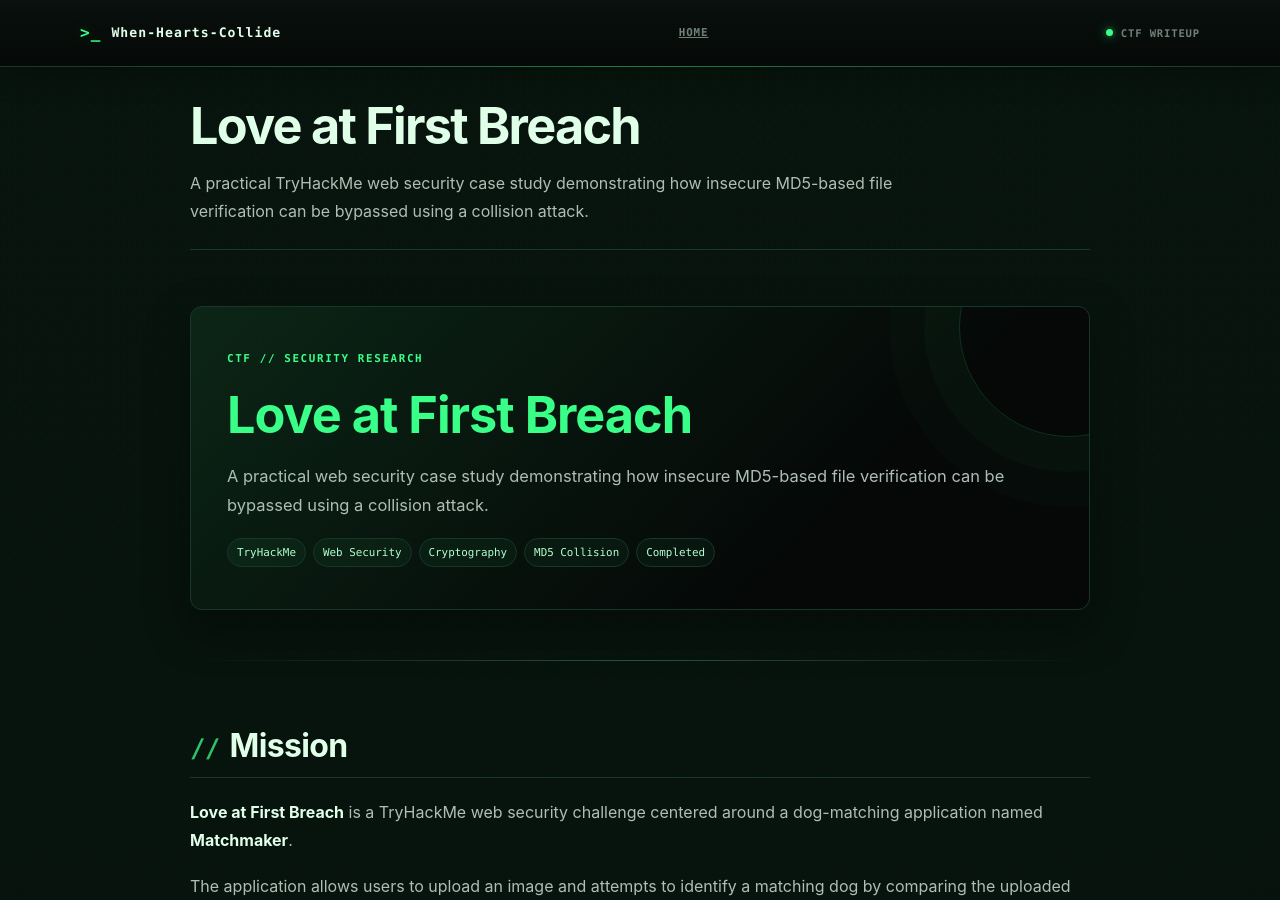
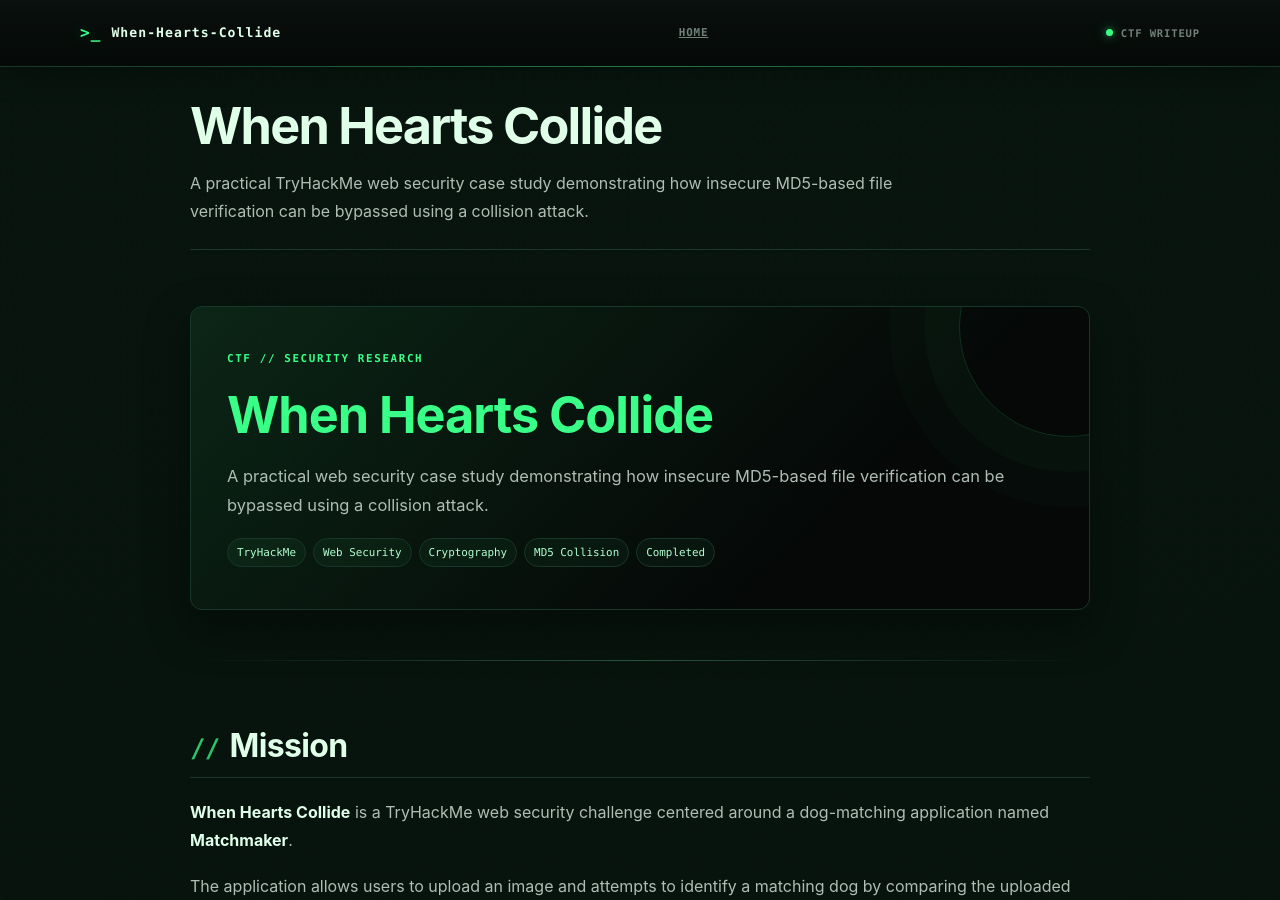
Before and after one commit to anurag-rvnkr1/When-Hearts-Collide-TryHackMe-Walkthrough, a Jekyll site: the page built from docs/index.md, in a window 1280 px wide and 900 px high. Built offline with Jekyll 4.4.1, drawn with Linux system fonts in a browser that asks for light colours; some of the changed text lies outside the part shown.

Commit message:
Rename case study from 'Love at First Breach' to 'When Hearts Collide'

```diff
--- a/docs/index.md
+++ b/docs/index.md
@@ -1,12 +1,12 @@
 ---
 layout: default
-title: "Love at First Breach"
+title: "When Hearts Collide"
 description: "A practical TryHackMe web security case study demonstrating how insecure MD5-based file verification can be bypassed using a collision attack."
 ---
 
 <div class="ctf-hero">
 
-  <h1>Love at First Breach</h1>
+  <h1>When Hearts Collide</h1>
 
   <p>
     A practical web security case study demonstrating how insecure MD5-based
@@ -29,7 +29,7 @@ description: "A practical TryHackMe web security case study demonstrating how in
 
 ## Mission
 
-**Love at First Breach** is a TryHackMe web security challenge centered around a dog-matching application named **Matchmaker**.
+**When Hearts Collide** is a TryHackMe web security challenge centered around a dog-matching application named **Matchmaker**.
 
 The application allows users to upload an image and attempts to identify a matching dog by comparing the uploaded file's **MD5 hash** against stored hashes.
 
@@ -68,7 +68,7 @@ Flag Captured
 
   <div class="ctf-card">
     <div class="ctf-card-title">Challenge</div>
-    <div class="ctf-card-value">Love at First Breach</div>
+    <div class="ctf-card-value">When Hearts Collide</div>
   </div>
 
   <div class="ctf-card">
@@ -678,7 +678,7 @@ A verification mechanism should not assume that attacker-controlled data is trus
 
 # Conclusion
 
-**Love at First Breach** is a compact demonstration of how cryptographic weaknesses can directly affect web application security.
+**When Hearts Collide** is a compact demonstration of how cryptographic weaknesses can directly affect web application security.
 
 The documented attack path consisted of:
 
@@ -712,7 +712,7 @@ From a defensive perspective, the appropriate response is to use modern collisio
 
 For the complete detailed documentation, including the full methodology, technical analysis, evidence references, root-cause analysis, and mitigation discussion, see:
 
-**[📄 Love at First Breach — Full Documentation](../Documentation/Love%20at%20First%20Breach_Documentation.md)**
+**[📄 When Hearts Collide — Full Documentation](../Documentation/Love%20at%20First%20Breach_Documentation.md)**
 
 ---
 
```
